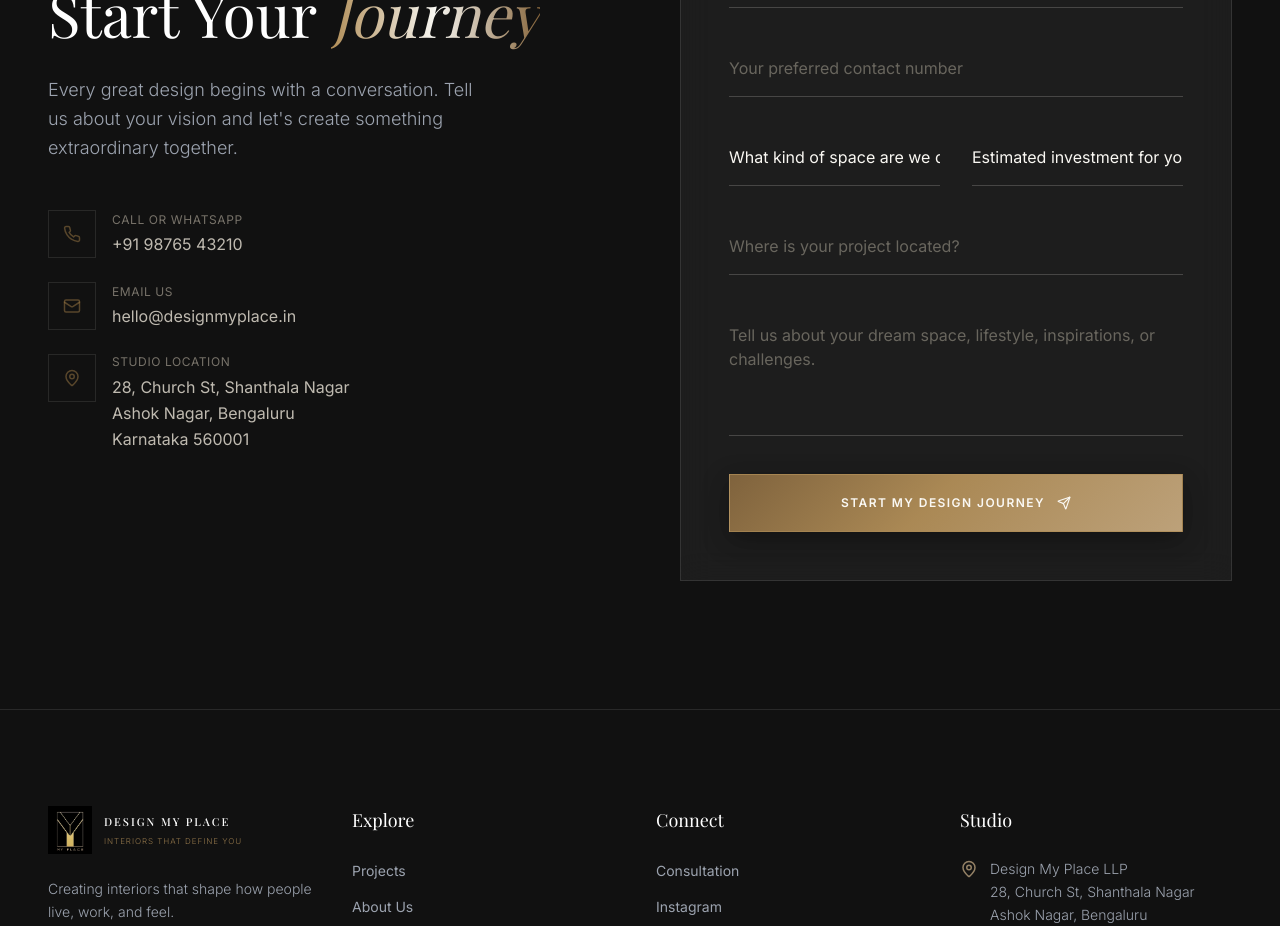
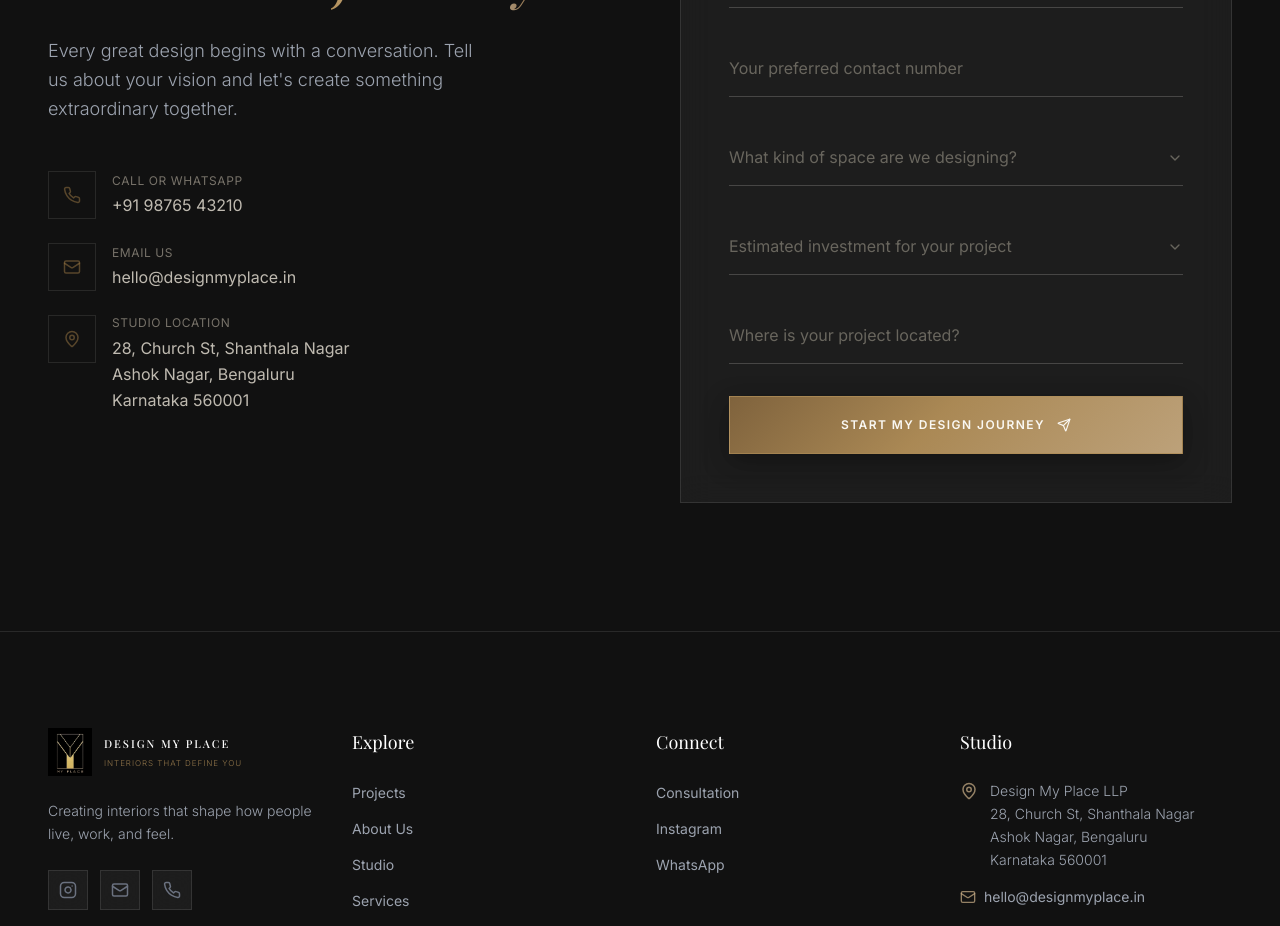
Before and after one commit to Misba9/Design-My-Place, a Next.js app: page / in a window 1280 px wide. Shown: the part 9120-10046 px from the top of the page. Built offline with nearby package versions, Linux system fonts and the light colour scheme; a web font is replaced by a local one.

Commit message:
contact and my jounery update

```diff
--- a/app/globals.css
+++ b/app/globals.css
@@ -361,7 +361,19 @@
 
   /* Input field styling */
   .input-luxury {
-    @apply w-full bg-transparent border-b border-ivory-200/20 py-4 text-ivory-100 placeholder:text-ivory-400/40 focus:border-gold-500/50 focus:outline-none transition-colors duration-300;
+    @apply w-full min-w-0 bg-transparent border-b border-ivory-200/20 py-4 text-base text-ivory-100 placeholder:text-ivory-400/40 focus:border-gold-500/50 focus:outline-none transition-colors duration-300;
+  }
+
+  select.input-luxury {
+    @apply pr-8 cursor-pointer appearance-none;
+  }
+
+  select.input-luxury:invalid {
+    @apply text-ivory-400/40;
+  }
+
+  select.input-luxury option {
+    @apply bg-charcoal-900 text-ivory-100;
   }
 
   .input-luxury-light {
--- a/components/Contact.tsx
+++ b/components/Contact.tsx
@@ -2,7 +2,7 @@
 
 import { motion, useInView } from 'framer-motion';
 import { useRef, useState } from 'react';
-import { MapPin, Phone, Mail, Send, Loader2, CheckCircle } from 'lucide-react';
+import { MapPin, Phone, Mail, Send, Loader2, CheckCircle, ChevronDown } from 'lucide-react';
 import { STUDIO_ADDRESS } from '@/lib/site';
 
 const projectTypes = [
@@ -23,6 +23,73 @@ const budgetRanges = [
   'Above 1 Crore',
   'Not Sure Yet',
 ];
+
+function FieldLabel({
+  htmlFor,
+  children,
+}: {
+  htmlFor: string;
+  children: React.ReactNode;
+}) {
+  return (
+    <label
+      htmlFor={htmlFor}
+      className="block text-[10px] uppercase tracking-[0.14em] text-ivory-400/50 mb-3"
+    >
+      {children}
+    </label>
+  );
+}
+
+function SelectField({
+  id,
+  name,
+  label,
+  defaultOption,
+  options,
+  required = false,
+}: {
+  id: string;
+  name: string;
+  label?: string;
+  defaultOption: string;
+  options: string[];
+  required?: boolean;
+}) {
+  const [value, setValue] = useState('');
+
+  return (
+    <div>
+      {label ? <FieldLabel htmlFor={id}>{label}</FieldLabel> : null}
+      <div className="relative min-w-0">
+        <select
+          id={id}
+          name={name}
+          required={required}
+          value={value}
+          onChange={(event) => setValue(event.target.value)}
+          className={`input-luxury bg-transparent w-full ${
+            value ? 'text-ivory-100' : 'text-ivory-400/40'
+          }`}
+        >
+          <option value="" disabled className="bg-charcoal-900">
+            {defaultOption}
+          </option>
+          {options.map((option) => (
+            <option key={option} value={option} className="bg-charcoal-900">
+              {option}
+            </option>
+          ))}
+        </select>
+        <ChevronDown
+          size={16}
+          className="pointer-events-none absolute right-0 top-1/2 -translate-y-1/2 text-ivory-400/40"
+          aria-hidden
+        />
+      </div>
+    </div>
+  );
+}
 
 export function Contact() {
   const containerRef = useRef<HTMLDivElement>(null);
@@ -194,42 +261,21 @@ export function Contact() {
                     className="input-luxury"
                   />
                 </div>
+                {/* Project Type & Budget */}
+                <SelectField
+                  id="projectType"
+                  name="projectType"
+                  defaultOption="What kind of space are we designing?"
+                  options={projectTypes}
+                  required
+                />
 
-                {/* Project Type & Budget - Side by side */}
-                <div className="grid grid-cols-1 sm:grid-cols-2 gap-8">
-                  <div>
-                    <select
-                      name="projectType"
-                      required
-                      className="input-luxury bg-transparent cursor-pointer appearance-none"
-                    >
-                      <option value="" className="bg-charcoal-900">
-                        What kind of space are we designing?
-                      </option>
-                      {projectTypes.map((type) => (
-                        <option key={type} value={type} className="bg-charcoal-900">
-                          {type}
-                        </option>
-                      ))}
-                    </select>
-                  </div>
-
-                  <div>
-                    <select
-                      name="budget"
-                      className="input-luxury bg-transparent cursor-pointer appearance-none"
-                    >
-                      <option value="" className="bg-charcoal-900">
-                        Estimated investment for your project
-                      </option>
-                      {budgetRanges.map((range) => (
-                        <option key={range} value={range} className="bg-charcoal-900">
-                          {range}
-                        </option>
-                      ))}
-                    </select>
-                  </div>
-                </div>
+                <SelectField
+                  id="budget"
+                  name="budget"
+                  defaultOption="Estimated investment for your project"
+                  options={budgetRanges}
+                />
 
                 {/* Location */}
                 <div>
@@ -242,14 +288,14 @@ export function Contact() {
                 </div>
 
                 {/* Message */}
-                <div>
+                {/* <div>
                   <textarea
                     name="message"
                     placeholder="Tell us about your dream space, lifestyle, inspirations, or challenges."
                     rows={4}
                     className="input-luxury resize-none"
                   />
-                </div>
+                </div> */}
 
                 {/* Submit Button */}
                 <button
--- a/components/FloatingCTA.tsx
+++ b/components/FloatingCTA.tsx
@@ -27,7 +27,10 @@ export function FloatingCTA() {
           transition={{ duration: 0.4, ease: [0.25, 0.1, 0.25, 1] }}
           className="fixed bottom-6 right-6 z-40 lg:bottom-10 lg:right-10"
         >
-          <Link href="/contact" className="btn-gold text-[10px] py-3 px-5 shadow-lg shadow-black/40">
+          <Link
+            href="/contact"
+            className="btn-gold whitespace-nowrap text-[11px] py-3 px-6 shadow-lg shadow-black/40"
+          >
             Book Consultation
           </Link>
         </motion.div>
```
Also changed, not shown: lib/about.ts (+21 -8 lines).
